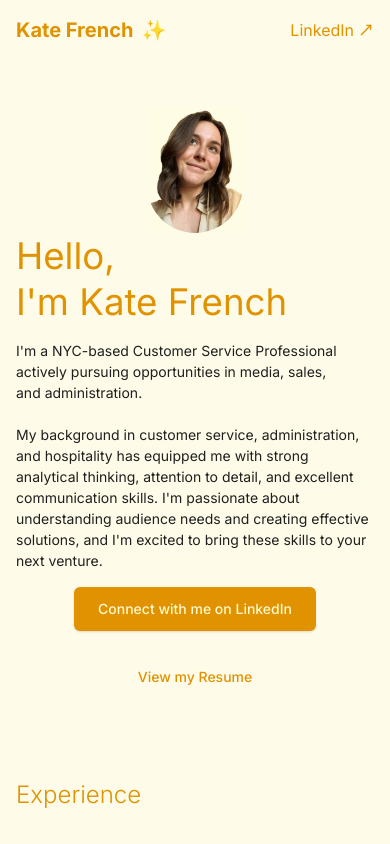
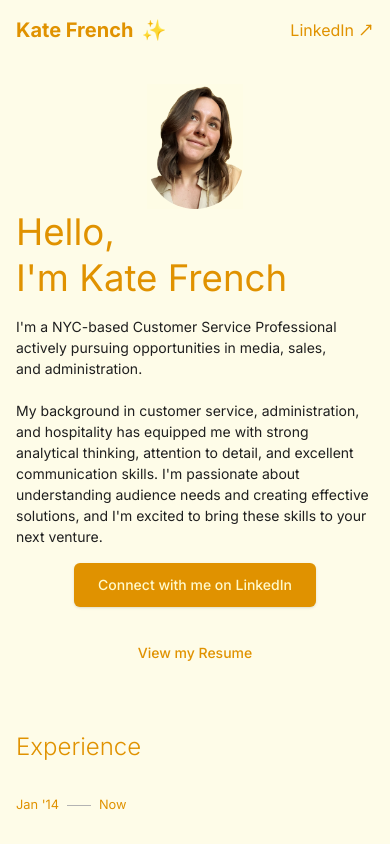
Before and after one commit to josephdburdick/katherinesfrench, a Next.js app: page / in a window 390 px wide. Shown: the top 844 px of the page. Built offline with nearby package versions, Linux system fonts and the light colour scheme.

Commit message:
Minimize py on Intro

```diff
--- a/src/app/_content/Intro.tsx
+++ b/src/app/_content/Intro.tsx
@@ -14,7 +14,7 @@ function Intro() {
     <div className="container">
       <div className="grid grid-cols-12 lg:gap-12">
         <div className="col-span-12 flex items-center justify-center lg:col-span-6">
-          <div className="prose-scale flex flex-col gap-12 py-12">
+          <div className="prose-scale flex flex-col gap-12 py-6 lg:py-12">
             <small className="hidden items-center gap-1 font-medium text-muted lg:flex">
               <Icon.mapPin className="text-primary" /> {intro.location}
             </small>
```
